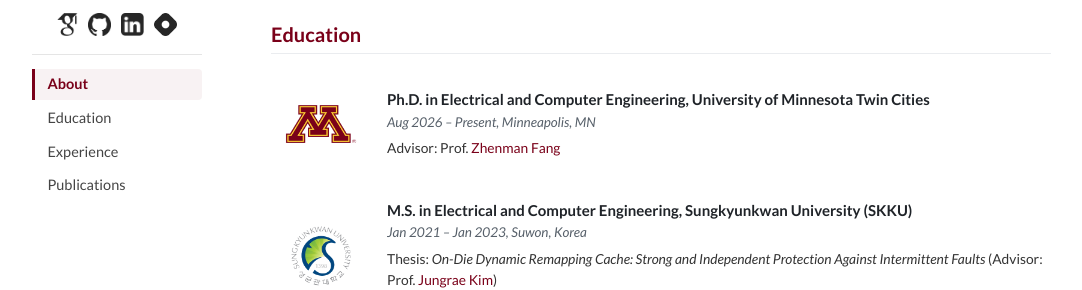
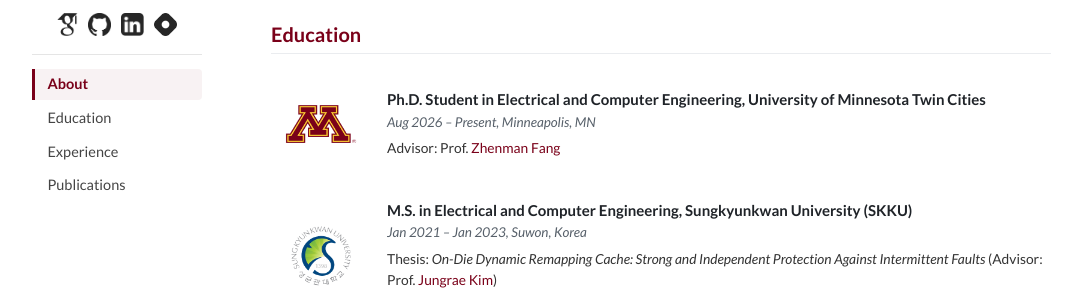
Before and after one commit to sangjae4309/sangjae4309.github.io, a Jekyll site: the page built from index.md, in a window 1280 px wide and 900 px high. Shown: the part 335-625 px from the top of the window, without its empty margins (109-1191 px from the left). Built offline with Jekyll 4.4.1, drawn with Linux system fonts in a browser that asks for light colours.

Commit message:
Clarify Ph.D. education title as student (#3)
The University of Minnesota entry is in progress, so the education heading should say Ph.D. Student.

Co-authored-by: Cursor Agent <cursoragent@cursor.com>

```diff
--- a/index.md
+++ b/index.md
@@ -23,7 +23,7 @@ layout: default
         <img src="{{ '/files/logo/umn.png?v=2' | relative_url }}" width="90" height="90" alt="University of Minnesota">
       </div>
       <div class="info-col">
-        <p class="info-title">Ph.D. in Electrical and Computer Engineering, University of Minnesota Twin Cities</p>
+        <p class="info-title">Ph.D. Student in Electrical and Computer Engineering, University of Minnesota Twin Cities</p>
         <p class="info-date">Aug 2026 – Present, Minneapolis, MN</p>
         <p class="info-desc">Advisor: Prof. <a href="https://zhenman.github.io/index.html" target="_blank">Zhenman Fang</a></p>
       </div>
```
